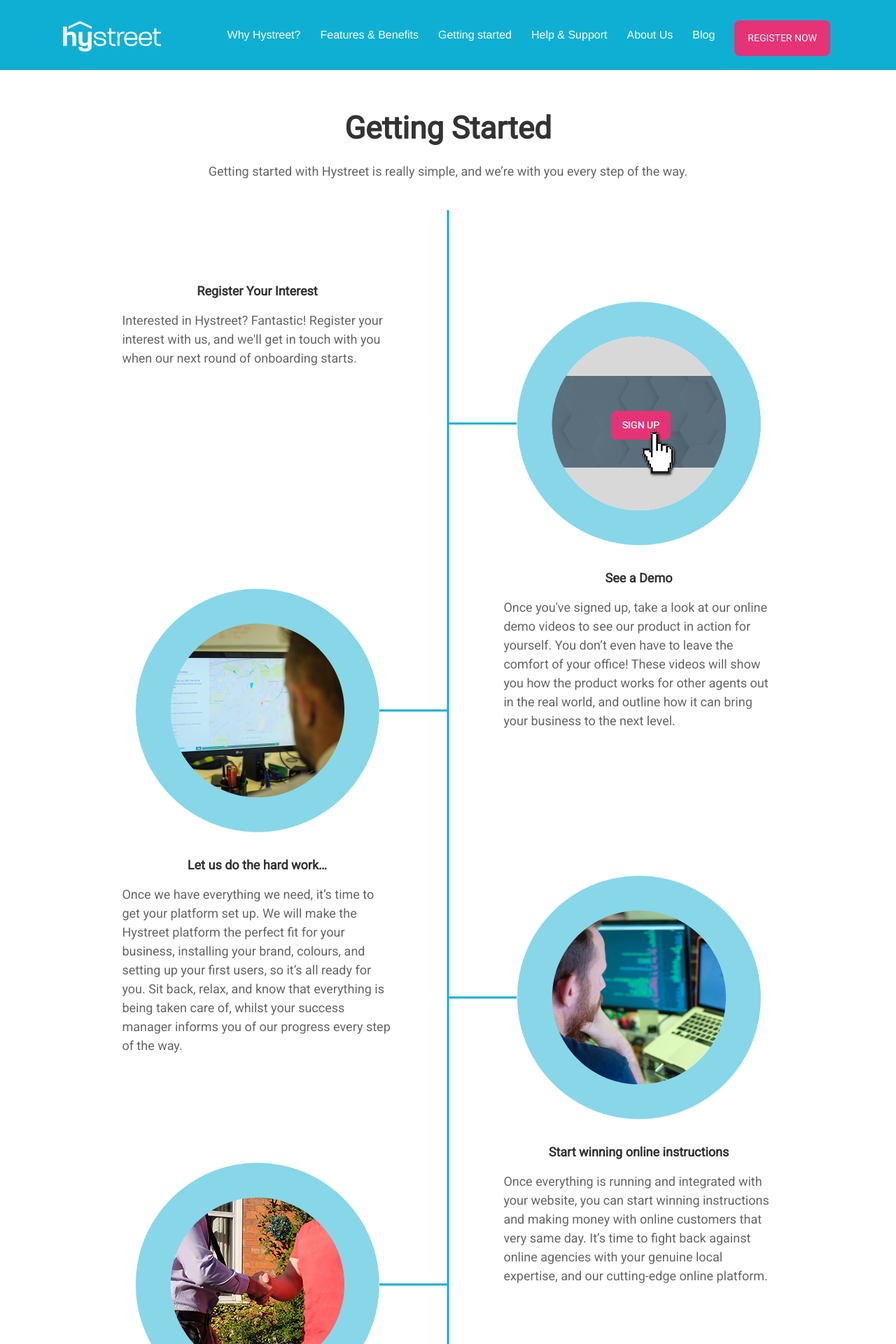
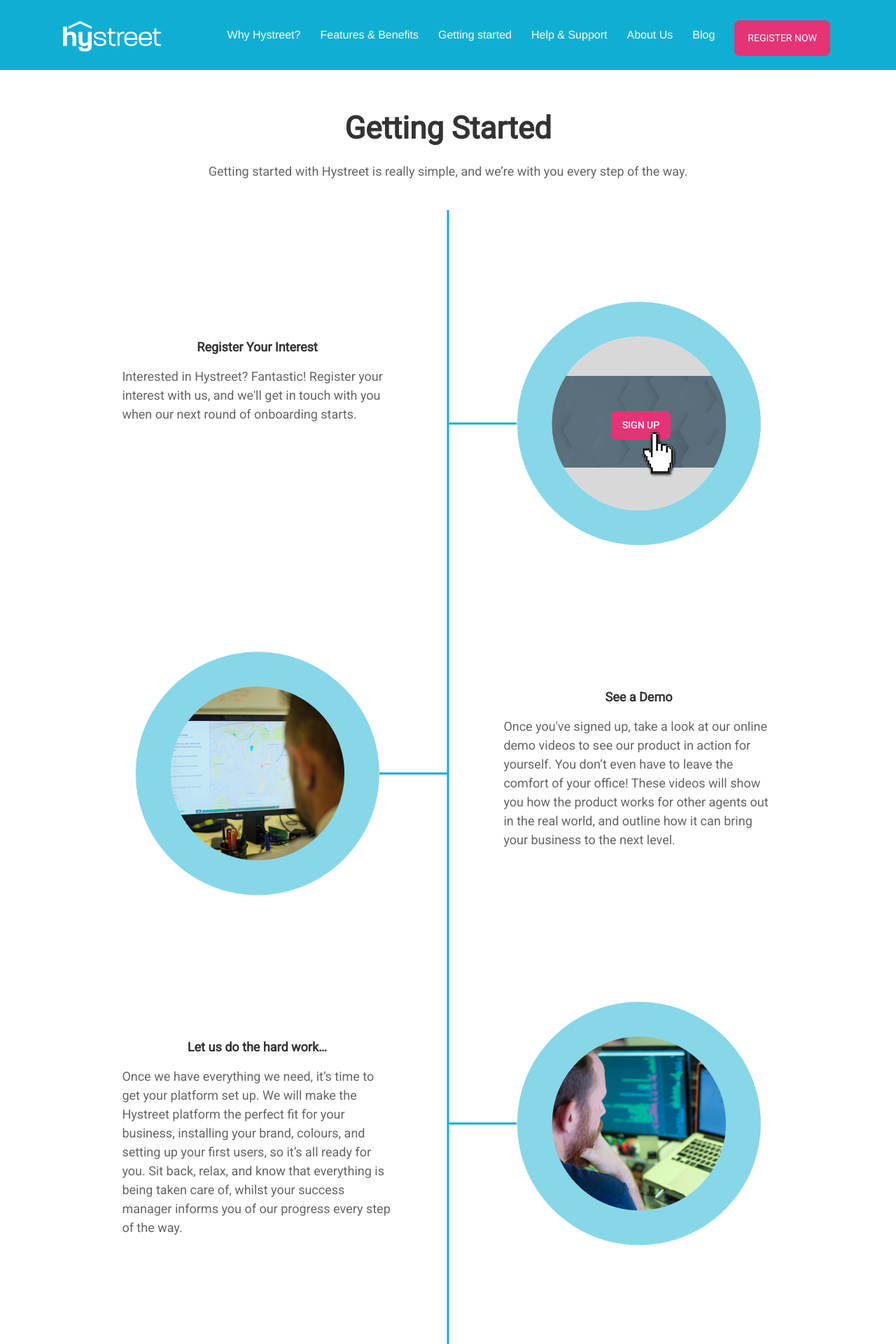
Before and after one commit to hystreet/hystreet.github.io, a Jekyll site: the page built from support/getting-started/index.html, in a window 1280 px wide. Shown: the top 1920 px of the page at 70% size. Built offline with Jekyll 4.4.1, drawn with Linux system fonts in a browser that asks for light colours; a script that is not in the unit is left out.

Commit message:
infusion form header and getting started multiple classes

```diff
--- a/support/getting-started/index.html
+++ b/support/getting-started/index.html
@@ -23,8 +23,8 @@
       </p>
       </span>
       <div class="getting-started__article">
-        <div class="large-12 columns" class="getting-started-content-wrap">
-          <div class="large-6 columns left" class="getting-started-content">
+        <div class="large-12 columns getting-started-content-wrap">
+          <div class="large-6 columns left getting-started-content">
             <h3>Register Your Interest</h3>
                   <p>Interested in Hystreet? Fantastic! Register your interest with us, and we'll get in touch with you when our next round of onboarding starts.</p>          </div>
           <div class="large-6 columns right layout-text">
@@ -34,13 +34,13 @@
           </div>
         </div>
         <div class="two-spacing"></div>
-      <div class="large-12 columns" class="getting-started-content-wrap">
+      <div class="large-12 columns getting-started-content-wrap">
             <div class="large-6 columns left layout-text">
               <div class="getting-started__wrap-right">
                 <img src="/images/gs-alex.png" alt='agent'>
               </div>
         </div>
-      <div class="large-6 columns right" class="getting-started-content">
+      <div class="large-6 columns right getting-started-content">
        <h3>See a Demo</h3>
        <p>Once you've signed up, take a look at our online demo videos to see our product in action for yourself. You don’t even have to leave the comfort of your office! These videos will show you how the product works for other agents out in the real world, and outline how it can bring your business to the next level.</p>
 
@@ -48,8 +48,8 @@
         </div>
 
         <div class="two-spacing"></div>
-              <div class="large-12 columns" class="getting-started-content-wrap">
-      <div class="large-6 columns left" class="getting-started-content">
+              <div class="large-12 columns getting-started-content-wrap">
+      <div class="large-6 columns left getting-started-content">
       <h3>Let us do the hard work…</h3>
       <p>Once we have everything we need, it’s time to get your platform set up. We will make the Hystreet platform the perfect fit for your business, installing your brand, colours, and setting up your first users, so it’s all ready for you. Sit back, relax, and know that everything is being taken care of, whilst your success manager informs you of our progress every step of the way.</p>
        </div>
@@ -61,18 +61,17 @@
         </div>
 
         <div class="two-spacing"></div>
-              <div class="large-12 columns" class="getting-started-content-wrap">
+              <div class="large-12 columns getting-started-content-wrap">
                            <div class="large-6 columns left layout-text">
               <div class="getting-started__wrap-right">
                 <img src="/images/gs-handshake.png" alt='handshake'>
               </div>
           </div>
-      <div class="large-6 columns right" class="getting-started-content">
+      <div class="large-6 columns right getting-started-content">
       <h3>Start winning online instructions</h3>
       <p>Once everything is running and integrated with your website, you can start winning instructions and making money with online customers that very same day. It’s time to fight back against online agencies with your genuine local expertise, and our cutting-edge online platform.</p>
                         </div>
         </div>
-      </span>
         </div>
 
 <div class="large-12 columns layout-text">
@@ -92,7 +91,7 @@
   <div>
     <div class="hero-content">
   <div class="row">
-          <div class="large-12 columns layout-text left" style=" color:="" #ffffff;text-transform:="" none;"="">
+          <div class="large-12 columns layout-text left" style="color:= #ffffff;text-transform:=none;">
 		<p style="margin-top: 8px;color: #FFF;font-size: 329%;font-weight: bolder;">See it working today and stop losing instructions</p>
                                          <a class="button" href="/demo-signup/">Register Now</a>
           </div>
```
Also changed, not shown: infusion/videosignup.html (+3 -8 lines).
